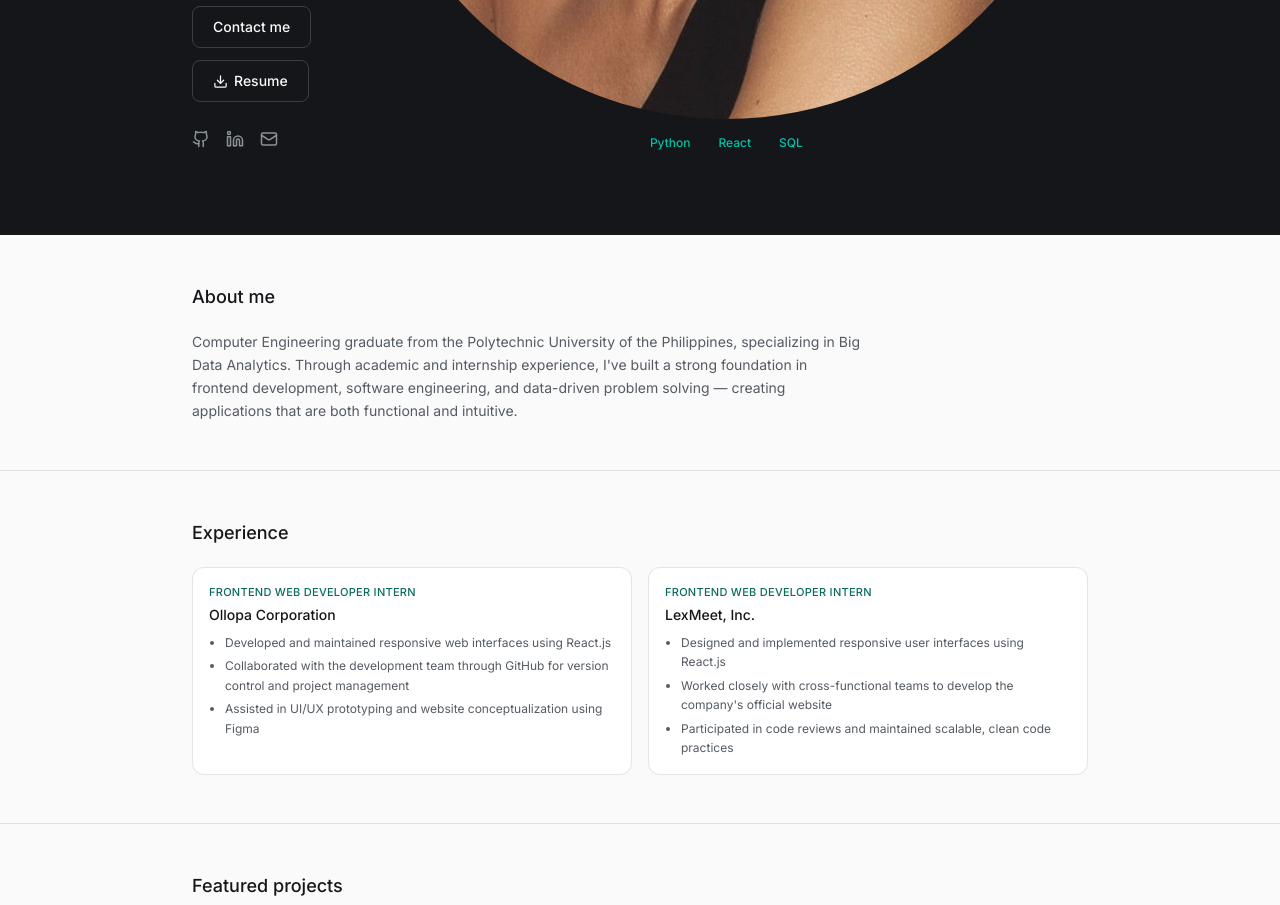
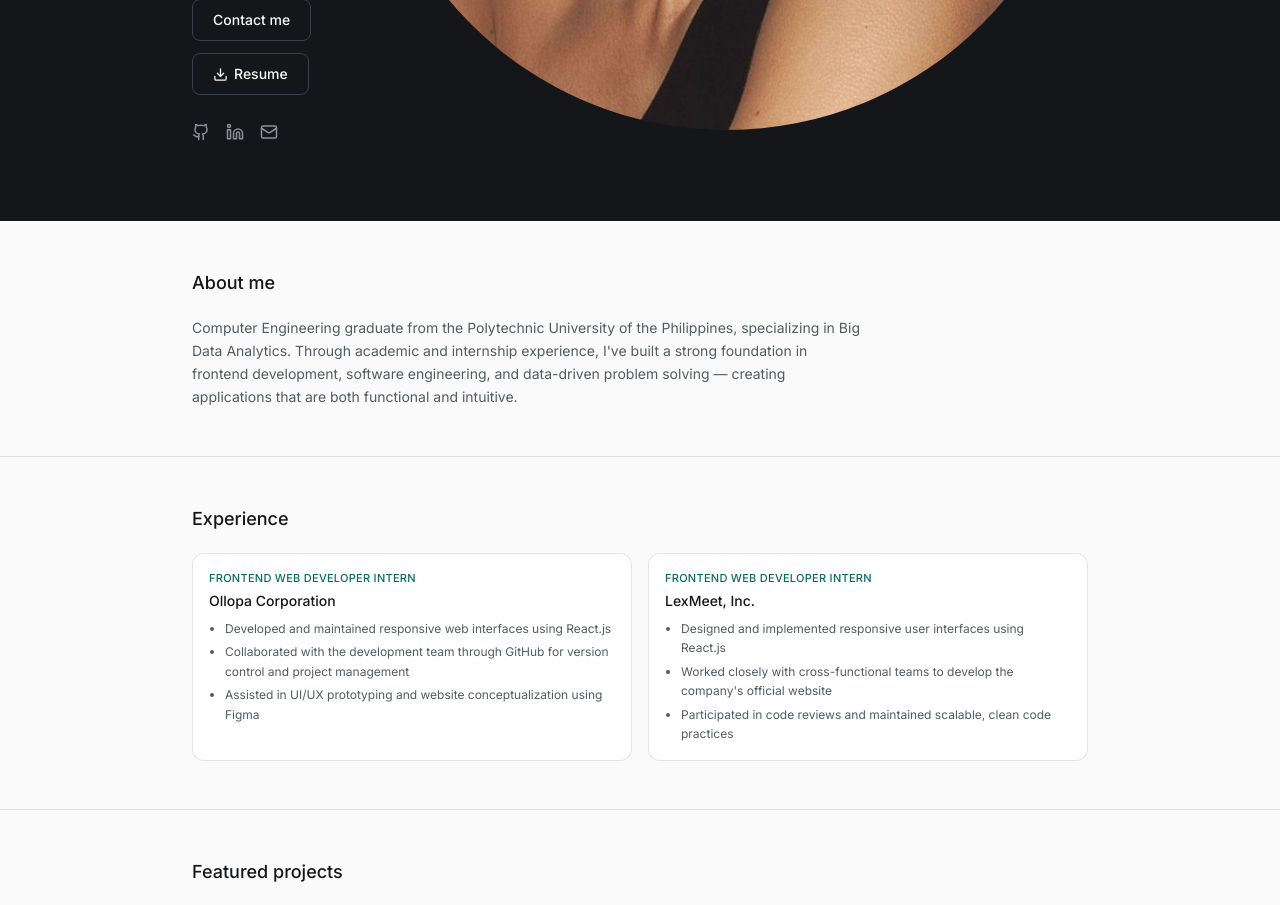
Before and after one commit to markenricardo/portfolio, a Next.js app: page / in a window 1280 px wide. Shown: the part 920-1825 px from the top of the page. Built offline with nearby package versions, Linux system fonts and the light colour scheme.

Commit message:
remove badges in hero

```diff
--- a/src/components/sections/Hero.tsx
+++ b/src/components/sections/Hero.tsx
@@ -81,11 +81,11 @@ export function Hero() {
               className="w-full h-full object-cover"
             />
           </div>
-          <div className="flex gap-2 flex-wrap justify-center max-w-[200px]">
+          {/* <div className="flex gap-2 flex-wrap justify-center max-w-[200px]">
             <Badge variant="dark">Python</Badge>
             <Badge variant="dark">React</Badge>
             <Badge variant="dark">SQL</Badge>
-          </div>
+          </div> */}
         </div>
       </Container>
     </section>
```
